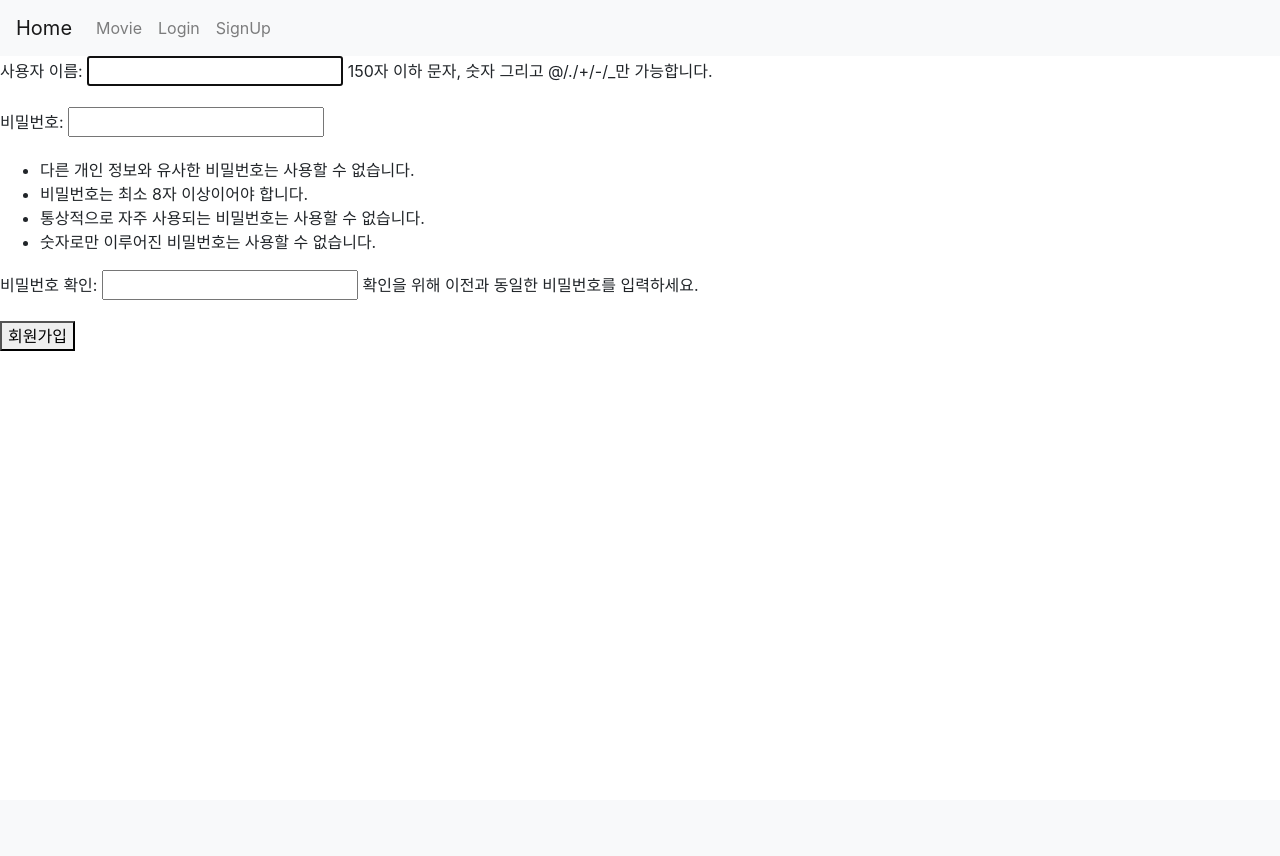
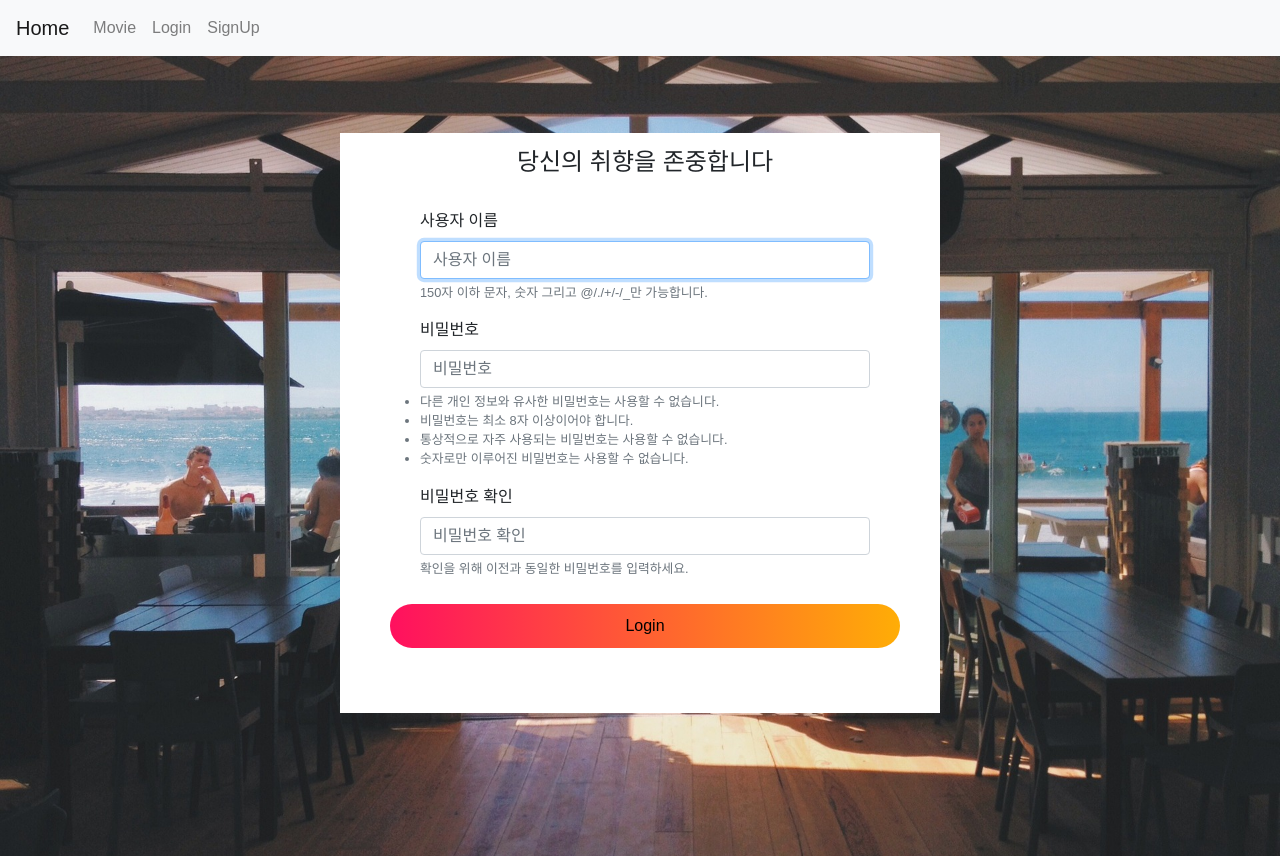
Before and after one commit to yeseul4072/fianl_pjt, a Django app: page /accounts/signup/ in a window 1280 px wide. Before the commit the page ends 351 px from the top, so only its background shows below. Run offline with Django 3.2, Linux system fonts and the light colour scheme; some libraries are stand-ins or nearby versions.

Commit message:
로그인, 회원가입 frontend

```diff
--- a/initial/accounts/templates/accounts/signup.html
+++ b/initial/accounts/templates/accounts/signup.html
@@ -1,10 +1,84 @@
 {% extends 'base.html' %}
+{% block head %}
+<head>
+    <title>로그인 / 회원가입 폼 템플릿</title>
+    <link rel="stylesheet" href="style.css">
+</head>
+<style>
+    * {
+    margin: 0;
+    padding: 0;
+    font-family: sans-serif;
+}
+.wrap {
+    height: 100%;
+    width: 100%;
+    background-image: url('/static/signup.jpg');
+    background-position: center;
+    background-size: cover;
+    position: absolute;
+}
+.form-wrap {
+    width: 600px;
+    height: 580px;
+    position: relative;
+    margin: 6% auto;
+    background: white;
+    padding: 5px;
+    overflow: hidden;
+}
 
+
+.input-group {
+
+    position: absolute;
+    width: 600px;
+    transition: .5s;
+}
+.submit {
+    width: 85%;
+    padding: 10px 30px;
+    cursor: pointer;
+    display: block;
+    margin: auto;
+    background: linear-gradient(to right, #ff105f, #ffad06);
+    border: 0;
+    outline: none;
+    border-radius: 30px;
+}
+.loginform {
+    width: 85%;
+    padding: 10px 30px;
+    cursor: pointer;
+    display: block;
+    margin: auto;
+}
+
+.img-cover{
+   position: absolute;
+   height: 100%;
+   width: 100%;
+   background-color: rgba(0, 0, 0, 0.4);
+   z-index:1;
+}
+
+</style>
+{% endblock %}
+{% load bootstrap4 %}
 {% block content %}
-<form action="" method="POST">
-    {% csrf_token %}
-    {{ form.as_p }}
-    <button>회원가입</button>
-</form>
+<div class="wrap">
+    <div class="form-wrap">
+        <form id="login" action="" class="input-group" method="POST">
+            {% csrf_token %}
+            <div class='loginform'>
+                <h4 style="text-align: center;">당신의 취향을 존중합니다</h4>
+                <br>
+                {% bootstrap_form form %}
+            </div>
+            <button class="submit">Login</button>
+        </form>
+    </div>
+
+</div>
 
 {% endblock %}
```
Also changed, not shown: initial/accounts/templates/accounts/login.html (+84 -5 lines), initial/articles/static/signup.jpg (added), initial/db.sqlite3.
